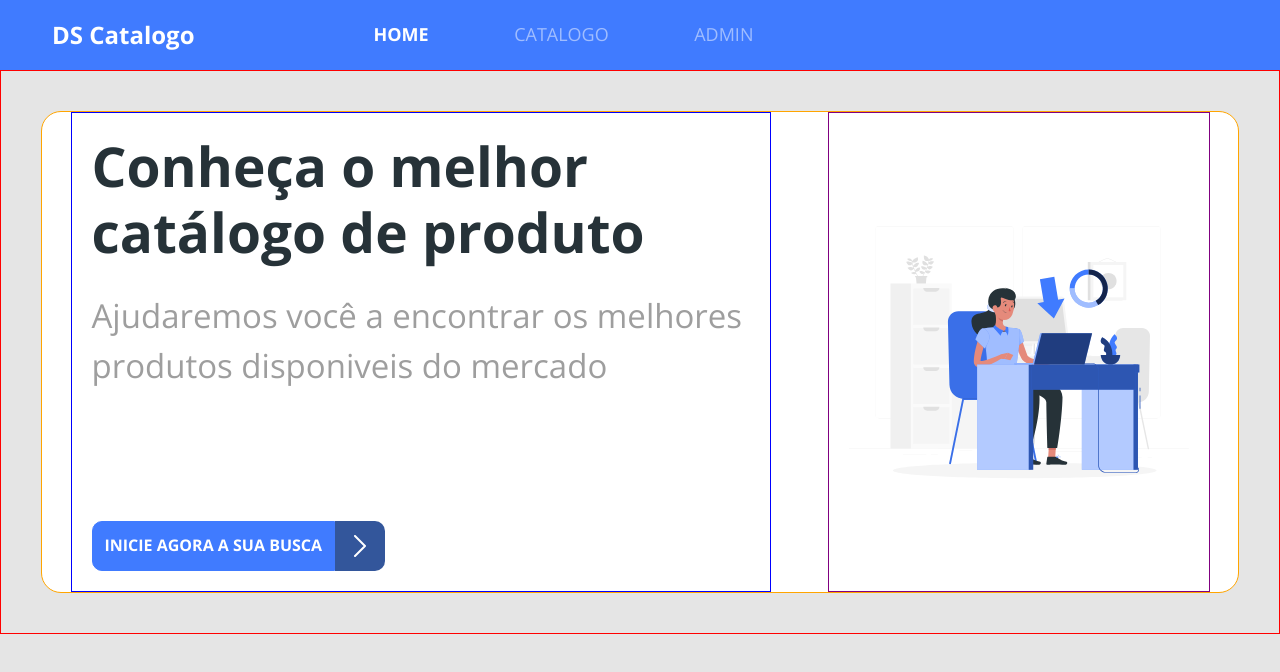
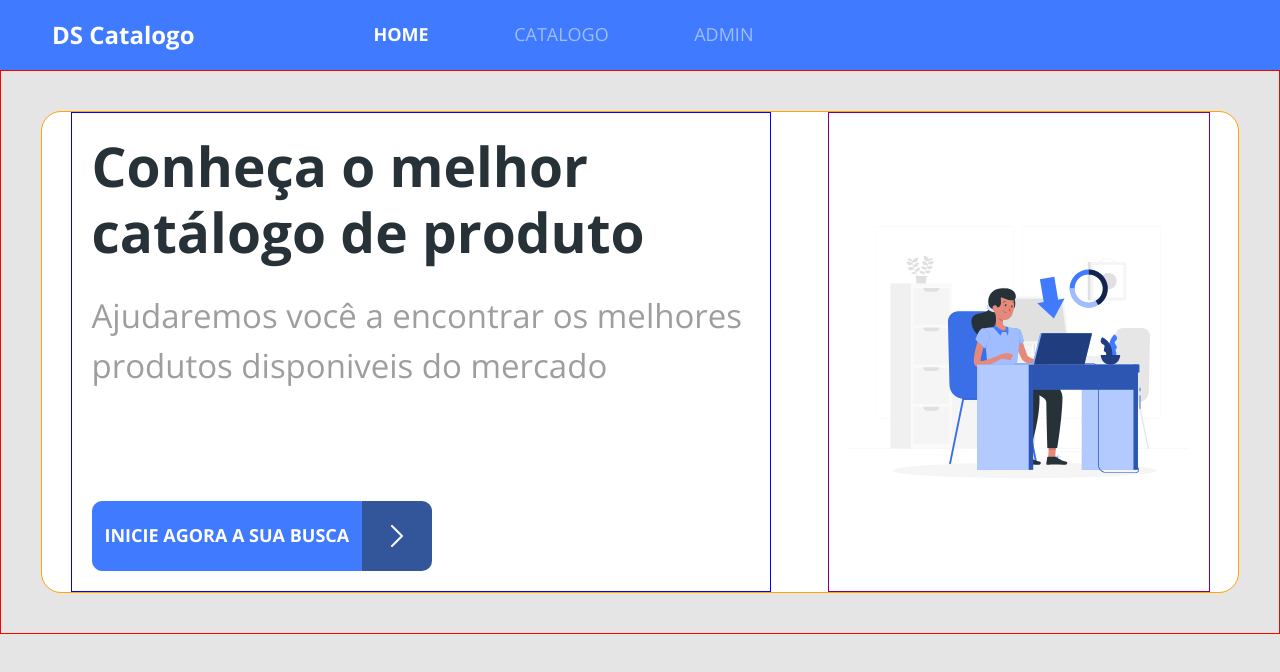
Before and after one commit to Wagner-Ricardo/BootCamp_DevSupeior_DsCatalog, a React (Create React App) app in the folder FrontEnd/frontweb/: page / in a window 1280 px wide. Shown: the top 672 px of the page. Built offline with nearby package versions, Linux system fonts and the light colour scheme.

Commit message:
Custom ButtonIcon

```diff
--- a/FrontEnd/frontweb/src/components/ButtonIcon/styles.css
+++ b/FrontEnd/frontweb/src/components/ButtonIcon/styles.css
@@ -7,7 +7,7 @@
 }
 .btn h6 {
   color: #fff;
-  font: 10px;
+  font-size: 10px;
   text-transform: uppercase;
 }
 .btn-icon-container {
@@ -19,3 +19,16 @@
   border-radius: 0px 10px 10px 0px;
   background-color: #33569b;
 }
+
+@media(min-width: 576px){
+  .btn-icon-container{
+    width: 70px;
+    height: 70px;
+  }
+
+  .btn h6 {
+    color: #fff;
+    font-size: 18px;
+    text-transform: uppercase;
+  }
+}
```
